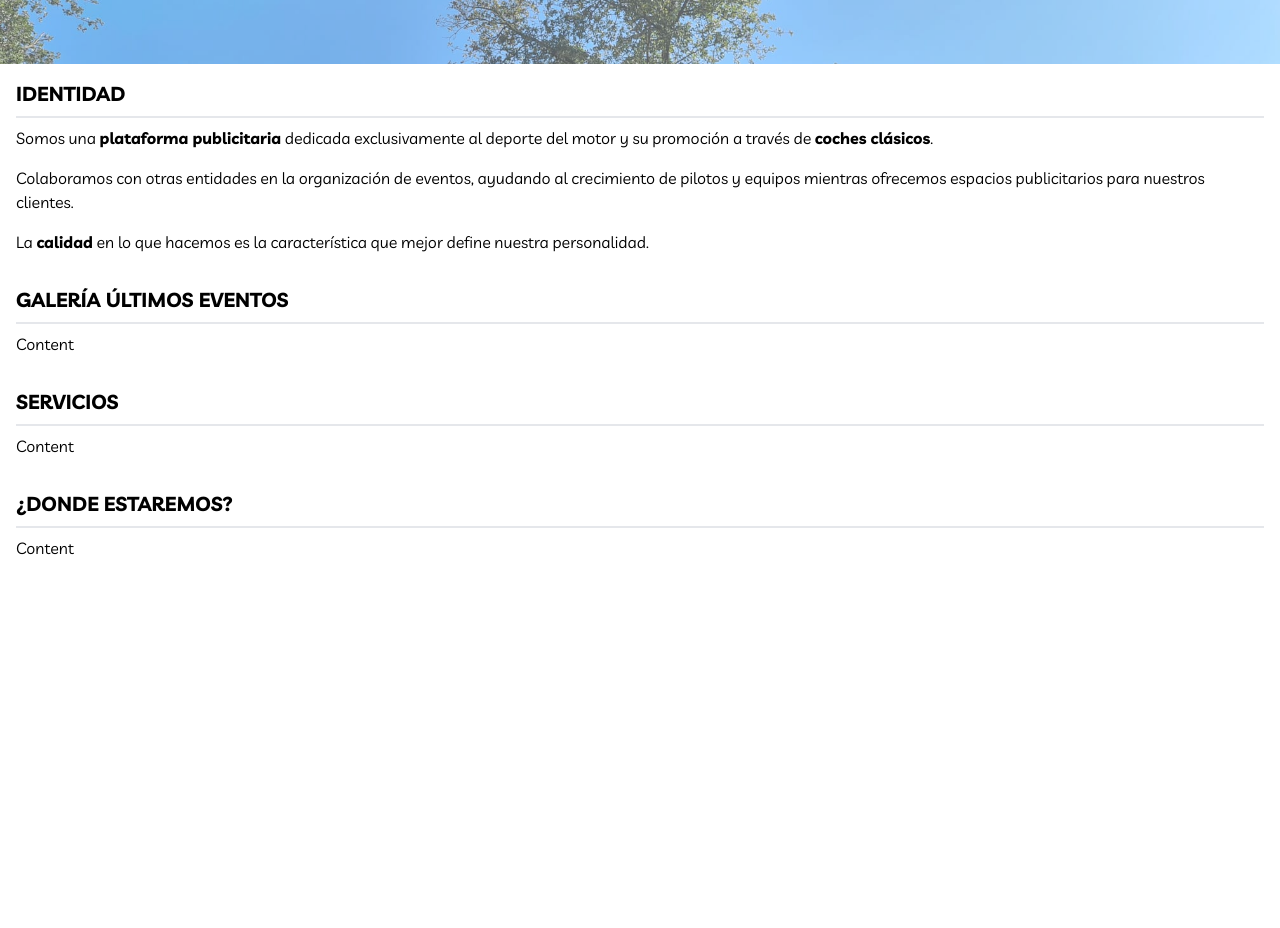
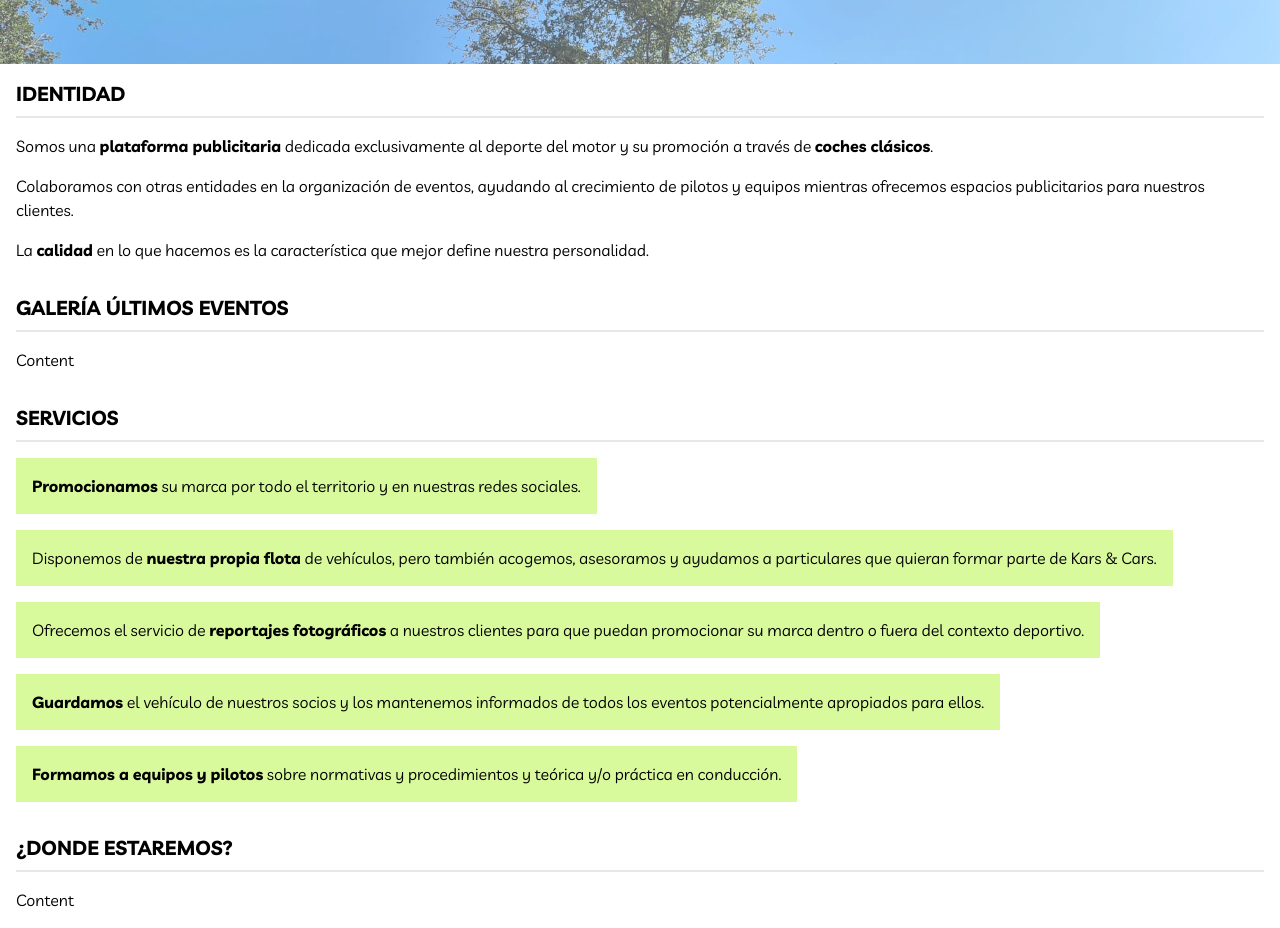
Before and after one commit to francescarpi/karts_and_cars, a Vue app: page / in a window 1280 px wide. Shown: the part 280-1208 px from the top of the page. Before the commit the page ends 856 px from the top, so only its background shows below. Built offline with nearby package versions, Linux system fonts and the light colour scheme.

Commit message:
add services section

```diff
--- /dev/null
+++ b/public/api/services.json
@@ -0,0 +1,22 @@
+[
+  {
+    "id": 1,
+    "description": "<b>Promocionamos</b> su marca por todo el territorio y en nuestras redes sociales."
+  },
+  {
+    "id": 2,
+    "description": "Disponemos de <b>nuestra propia flota</b> de vehículos, pero también acogemos, asesoramos y ayudamos a particulares que quieran formar parte de Kars & Cars. "
+  },
+  {
+    "id": 3,
+    "description": "Ofrecemos el servicio de <b>reportajes fotográficos</b> a nuestros clientes para que puedan promocionar su marca dentro o fuera del contexto deportivo."
+  },
+  {
+    "id": 4,
+    "description": "<b>Guardamos</b> el vehículo de nuestros socios y los mantenemos informados de todos los eventos potencialmente apropiados para ellos."
+  },
+  {
+    "id": 5,
+    "description": "<b>Formamos a equipos y pilotos</b> sobre normativas y procedimientos y teórica y/o práctica en conducción."
+  }
+]
--- a/src/components/BlockSection.vue
+++ b/src/components/BlockSection.vue
@@ -9,9 +9,9 @@ defineProps({
 
 <template>
   <section class="p-4">
-    <h3 class="font-default text-xl font-bold w-full border-b-2 pb-2">
+    <h3 class="font-default text-xl font-bold w-full border-b-2 pb-2 block">
       {{ title }}
     </h3>
-    <div class="mt-2"><slot /></div>
+    <div class="mt-4"><slot /></div>
   </section>
 </template>
--- /dev/null
+++ b/src/components/LoadingContent.vue
@@ -0,0 +1,13 @@
+<script setup lang="ts">
+defineProps({
+  isLoading: {
+    type: Boolean,
+    required: true,
+  },
+});
+</script>
+
+<template>
+  <div v-if="isLoading">Cargando...</div>
+  <slot v-else />
+</template>
--- /dev/null
+++ b/src/components/TextBox.vue
@@ -0,0 +1,12 @@
+<script setup lang="ts">
+defineProps({
+  content: {
+    type: String,
+    required: true,
+  },
+});
+</script>
+
+<template>
+  <div v-html="content" class="bg-lime-200 p-4" />
+</template>
--- /dev/null
+++ b/src/services/resources.ts
@@ -0,0 +1,9 @@
+export interface IService {
+  id: number;
+  description: string;
+}
+
+export const getServices = (): Promise<IService[]> =>
+  fetch("/api/services.json")
+    .then((response) => response.json())
+    .catch(() => []);
--- a/src/stores/counter.ts
+++ /dev/null
@@ -1,12 +0,0 @@
-import { ref, computed } from "vue";
-import { defineStore } from "pinia";
-
-export const useCounterStore = defineStore("counter", () => {
-  const count = ref(0);
-  const doubleCount = computed(() => count.value * 2);
-  function increment() {
-    count.value++;
-  }
-
-  return { count, doubleCount, increment };
-});
--- a/src/views/home/HomeView.vue
+++ b/src/views/home/HomeView.vue
@@ -2,12 +2,15 @@
 import BannerHome from "@/components/BannerHome.vue";
 import BlockSection from "@/components/BlockSection.vue";
 import IdentitySection from "./IdentitySection.vue";
+import ServicesSection from "./ServicesSection.vue";
 </script>
 
 <template>
   <BannerHome />
   <BlockSection title="IDENTIDAD"><IdentitySection /></BlockSection>
   <BlockSection title="GALERÍA ÚLTIMOS EVENTOS">Content</BlockSection>
-  <BlockSection title="SERVICIOS">Content</BlockSection>
+  <BlockSection title="SERVICIOS">
+    <ServicesSection />
+  </BlockSection>
   <BlockSection title="¿DONDE ESTAREMOS?">Content</BlockSection>
 </template>
--- /dev/null
+++ b/src/views/home/ServicesSection.vue
@@ -0,0 +1,27 @@
+<script setup lang="ts">
+import { onMounted, ref } from "vue";
+import { getServices } from "@/services/resources";
+import LoadingContent from "@/components/LoadingContent.vue";
+import TextBox from "@/components/TextBox.vue";
+
+import type { Ref } from "vue";
+import type { IService } from "@/services/resources";
+
+const services: Ref<IService[] | null> = ref(null);
+
+onMounted(async () => {
+  services.value = await getServices();
+});
+</script>
+
+<template>
+  <LoadingContent :is-loading="services === null">
+    <div class="flex flex-wrap gap-4">
+      <TextBox
+        :content="service.description"
+        :key="service.id"
+        v-for="service in services"
+      />
+    </div>
+  </LoadingContent>
+</template>
```
Also changed, not shown: 1 other file (tests, documents, lock files or other folders).
